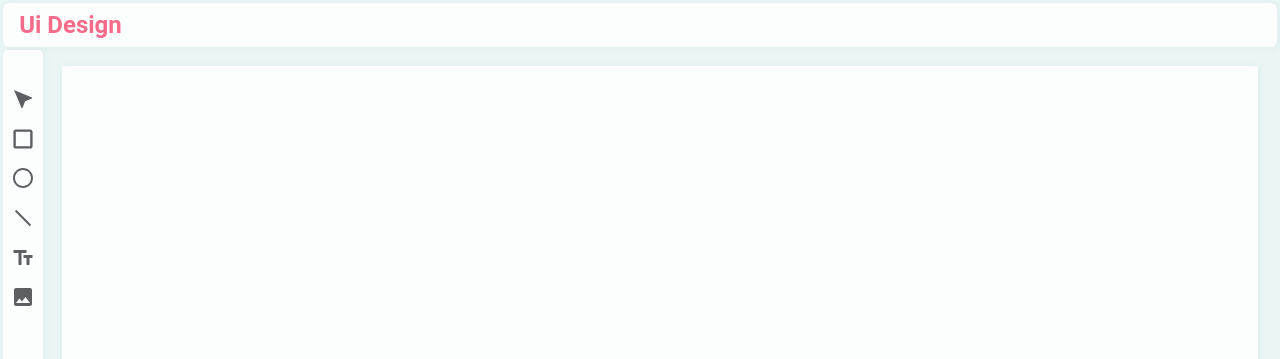
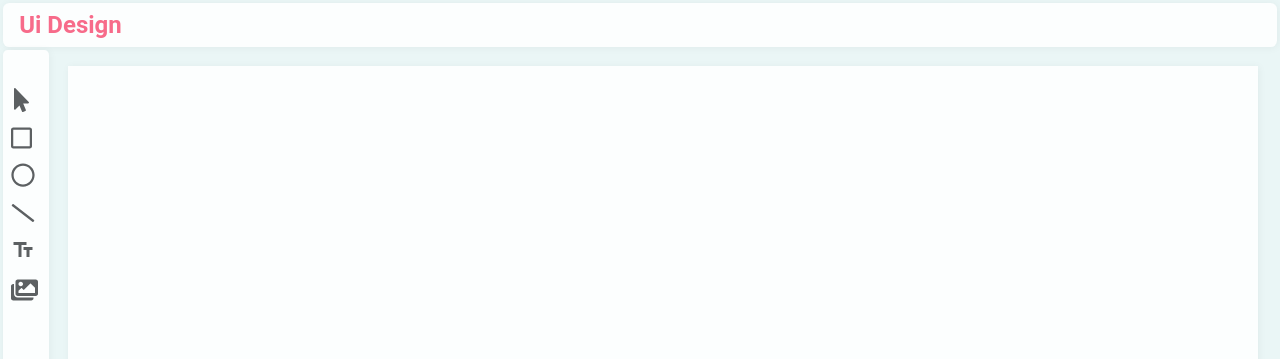
Before and after one commit to AzherUddin617/ui-design-app, a React (Create React App) app: page / in a window 1280 px wide. Shown: the top 359 px of the page. Built offline with nearby package versions, Linux system fonts and the light colour scheme.

Commit message:
Added fontawosome and replesed with material-ui

```diff
--- a/package.json
+++ b/package.json
@@ -3,6 +3,11 @@
   "version": "0.1.0",
   "private": true,
   "dependencies": {
+    "@fortawesome/fontawesome-svg-core": "^1.2.30",
+    "@fortawesome/free-brands-svg-icons": "^5.14.0",
+    "@fortawesome/free-regular-svg-icons": "^5.14.0",
+    "@fortawesome/free-solid-svg-icons": "^5.14.0",
+    "@fortawesome/react-fontawesome": "^0.1.11",
     "@material-ui/core": "^4.11.0",
     "@material-ui/icons": "^4.9.1",
     "@testing-library/jest-dom": "^4.2.4",
--- a/src/components/Toolbar/Toolbar.js
+++ b/src/components/Toolbar/Toolbar.js
@@ -1,34 +1,35 @@
 import React from 'react';
 import classes from './Toolbar.module.scss';
 
-import NearMeIcon from '@material-ui/icons/NearMe';
-import SquareIcon from '@material-ui/icons/CropSquare';
-import CircleIcon from '@material-ui/icons/RadioButtonUnchecked';
-import LineIcon from '@material-ui/icons/Remove';
+import { FontAwesomeIcon } from '@fortawesome/react-fontawesome';
+import { faSlash } from '@fortawesome/free-solid-svg-icons';
+import { faMousePointer } from '@fortawesome/free-solid-svg-icons';
+import { faImages } from '@fortawesome/free-solid-svg-icons';
+import { faCircle } from '@fortawesome/free-regular-svg-icons';
+import { faSquare } from '@fortawesome/free-regular-svg-icons';
 import TextFieldsIcon from '@material-ui/icons/TextFields';
-import ImageIcon from '@material-ui/icons/Image';
 
 const Toolbar = () => {
   return (
     <div className={classes.Toolbar}>
       <div className={classes.ToolItems}>
         <div className={classes.ToolItem}>
-          <NearMeIcon color="inherit" fontSize="inherit" style={{transform: 'rotate(-90deg)'}} />
+          <FontAwesomeIcon icon={faMousePointer} color="inherit" fontSize="inherit" transform="right-2" />
         </div>
         <div className={classes.ToolItem}>
-          <SquareIcon color="inherit" fontSize="inherit" style={{transform: 'scale(1.2)'}} />
+          <FontAwesomeIcon icon={faSquare} color="inherit" fontSize="inherit" />
         </div>
         <div className={classes.ToolItem}>
-          <CircleIcon color="inherit" fontSize="inherit" />
+          <FontAwesomeIcon icon={faCircle} color="inherit" fontSize="inherit" />
         </div>
         <div className={classes.ToolItem}>
-          <LineIcon color="inherit" fontSize="inherit" style={{transform: 'rotate(45deg) scaleX(1.5)'}} />
+          <FontAwesomeIcon icon={faSlash} color="inherit" fontSize="inherit" transform="shrink-4 left-2" />
         </div>
         <div className={classes.ToolItem}>
           <TextFieldsIcon color="inherit" fontSize="inherit" />
         </div>
         <div className={classes.ToolItem}>
-          <ImageIcon color="inherit" fontSize="inherit" />
+          <FontAwesomeIcon icon={faImages} color="inherit" fontSize="inherit" />
         </div>
       </div>
     </div>
--- a/src/index.js
+++ b/src/index.js
@@ -14,4 +14,4 @@ ReactDOM.render(
 // If you want your app to work offline and load faster, you can change
 // unregister() to register() below. Note this comes with some pitfalls.
 // Learn more about service workers: https://bit.ly/CRA-PWA
-serviceWorker.unregister();
+serviceWorker.register();
```
Also changed, not shown: 1 other file (tests, documents, lock files or other folders).
